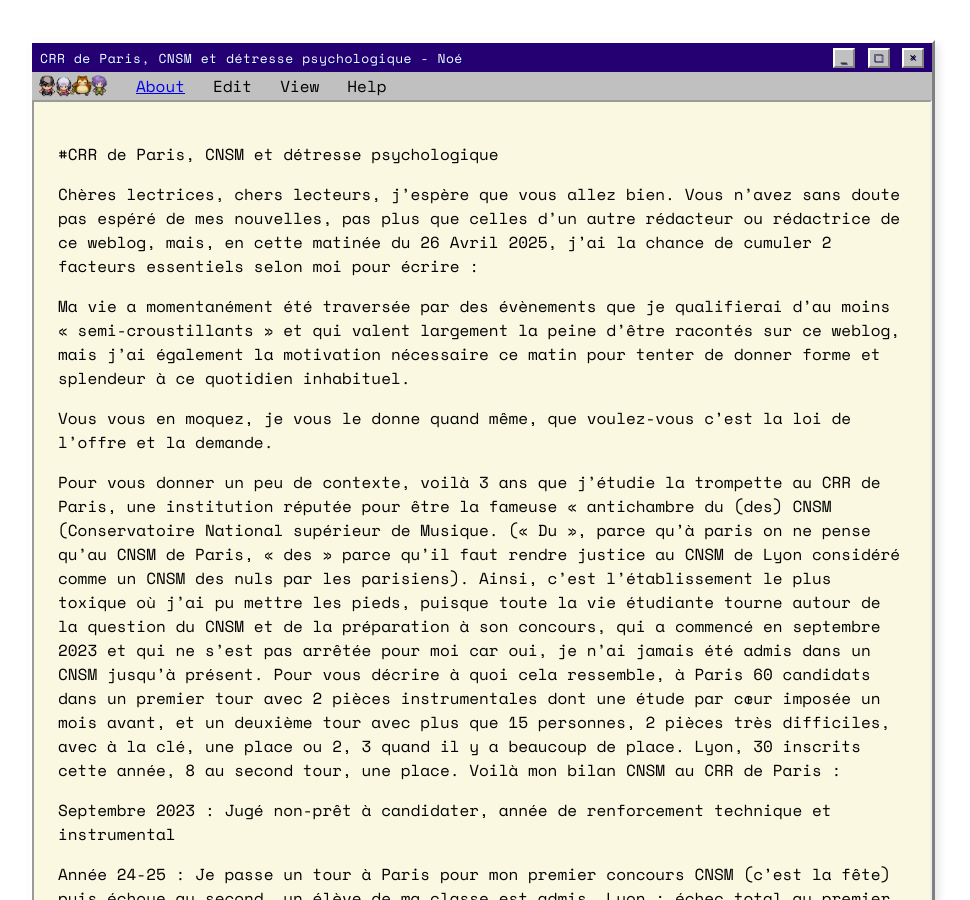
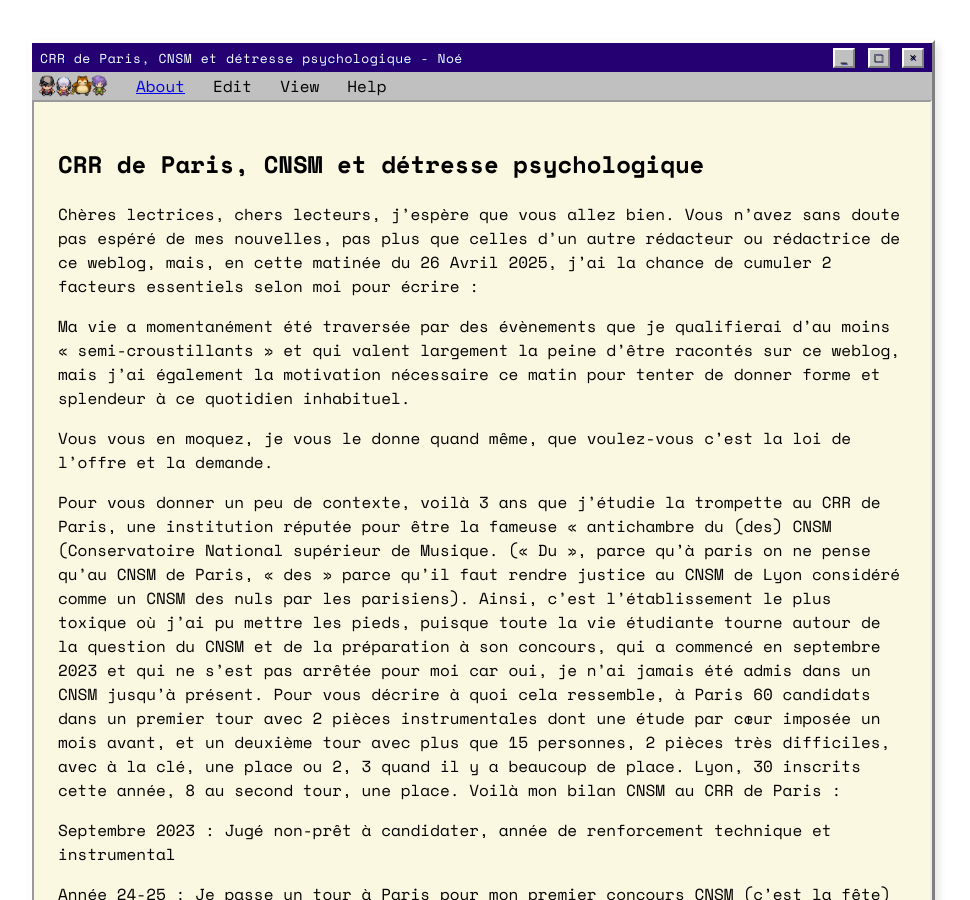
Before and after one commit to 3imaginaryboys3/3imaginaryboys3.github.io, a Jekyll site: the page built from _posts/2026-04-26-CRR-de-Paris-CNSM-et-détresse-psychologique.md, in a window 1280 px wide and 900 px high. Shown: the whole window, without its empty margins (158-1128 px from the left). Built offline with Jekyll 4.4.1, drawn with Linux system fonts in a browser that asks for light colours; some web fonts are replaced; comment, search, counter and statistics services are not loaded.

```diff
--- a/_posts/2026-04-26-CRR-de-Paris-CNSM-et-détresse-psychologique.md
+++ b/_posts/2026-04-26-CRR-de-Paris-CNSM-et-détresse-psychologique.md
@@ -6,7 +6,7 @@ subtitle : '3 ans de scolarité dans un établissement toxique'
 layout: old_internet
 logo: Perso_Noé.png
 ---
-#CRR de Paris, CNSM et détresse psychologique
+## CRR de Paris, CNSM et détresse psychologique
 
 Chères lectrices, chers lecteurs, j’espère que vous allez bien. Vous n’avez sans doute pas espéré de mes nouvelles, pas plus que celles d’un autre rédacteur ou rédactrice de ce weblog, mais, en cette matinée du 26 Avril 2025, j’ai la chance de cumuler 2 facteurs essentiels selon moi pour écrire :
 
```
